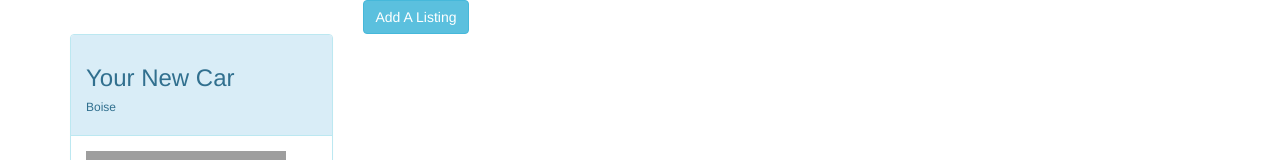
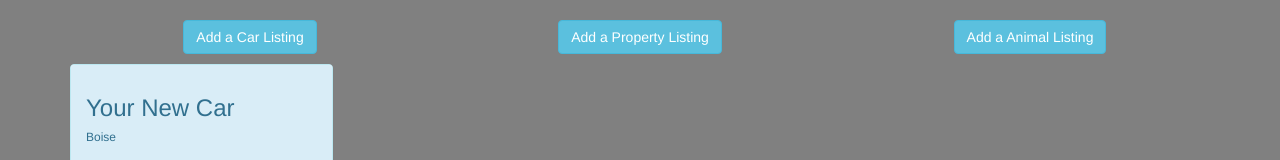
Before and after one commit to oconnill/fall-gregs-list, a plain HTML site: page index.html in a window 1280 px wide. Shown: the top 160 px of the page. Drawn offline with nearby package versions, Linux system fonts and the light colour scheme; grey boxes are pictures that could not be loaded.

Commit message:
added top buttons and css taychyon links

```diff
--- a/index.html
+++ b/index.html
@@ -7,14 +7,22 @@
     <meta http-equiv="X-UA-Compatible" content="ie=edge">
     <title>Gregs List</title>
     <link rel="stylesheet" href="https://maxcdn.bootstrapcdn.com/bootstrap/3.3.7/css/bootstrap.min.css">
+    <link rel="stylesheet" href="https://unpkg.com/tachyons@4.9.0/css/tachyons.min.css"/>
+    <link rel="stylesheet" href="styles.css"/>
 </head>
 
 <body>
 
     <div class="container">
-        <div class="row">
-            <div class="col-sm-6 col-sm-offset-3">
-                <button id="show-button" class="btn btn-info" onclick="app.controllers.autosCtrl.showAddAutoForm()">Add A Listing</button>
+        <div class="row buttons-top text-center">
+            <div class="col-sm-4">
+                <button id="show-button" class="btn btn-info hit" onclick="app.controllers.autosCtrl.showAddAutoForm()">Add a Car Listing</button>
+            </div>
+            <div class="col-sm-4">
+                <button id="show-button" class="btn btn-info hit" onclick="app.controllers.autosCtrl.showAddAutoForm()">Add a Property Listing</button>
+            </div>
+            <div class="col-sm-4">
+                <button id="show-button" class="btn btn-info hit" onclick="app.controllers.autosCtrl.showAddAutoForm()">Add a Animal Listing</button>
             </div>
         </div>
         <div class="row">
--- /dev/null
+++ b/styles.css
@@ -0,0 +1,12 @@
+.hit{
+    color:white;
+}
+
+body {
+    background-color: grey
+}
+
+.buttons-top{
+    padding-top: 20px;
+    padding-bottom: 10px;
+}
```
